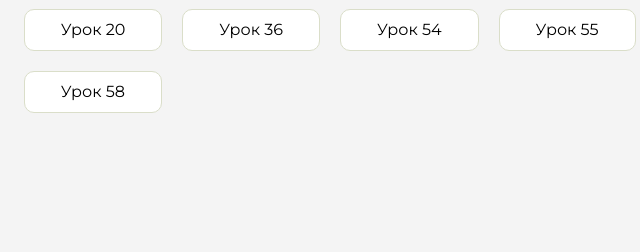
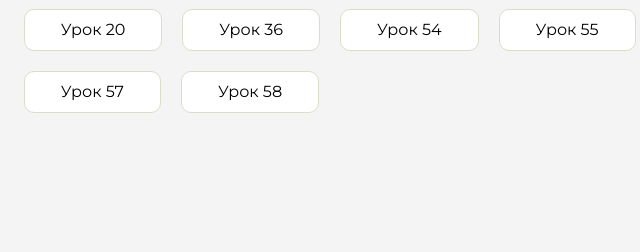
Before and after one commit to on-your-face/homework, a plain HTML site: page index.html in a window 1280 px wide. Shown: the part 229-481 px from the top of the page, 555-1195 px from the left. Drawn offline with Linux system fonts and the light colour scheme.

Commit message:
Update index.html

```diff
--- a/index.html
+++ b/index.html
@@ -106,6 +106,9 @@
                         <a href="lesson55/index.html">Урок 55</a>
                     </li>
                     <li class="content__list-item">
+                        <a href="lesson57/index.html">Урок 57</a>
+                    </li>
+                    <li class="content__list-item">
                         <a href="lesson58/index.html">Урок 58</a>
                     </li>
                 </ul>
```
